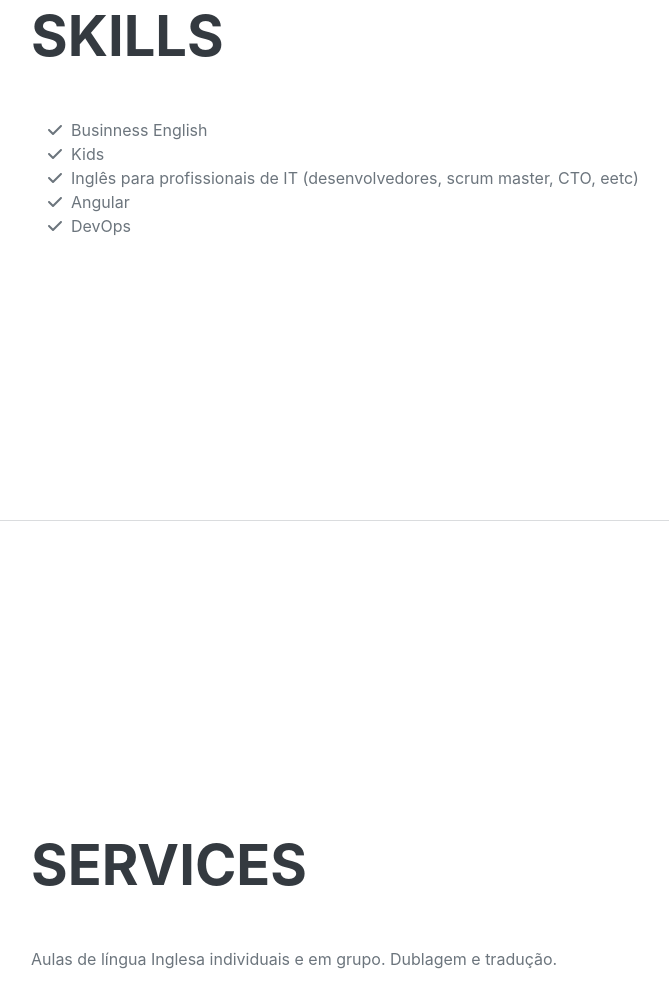
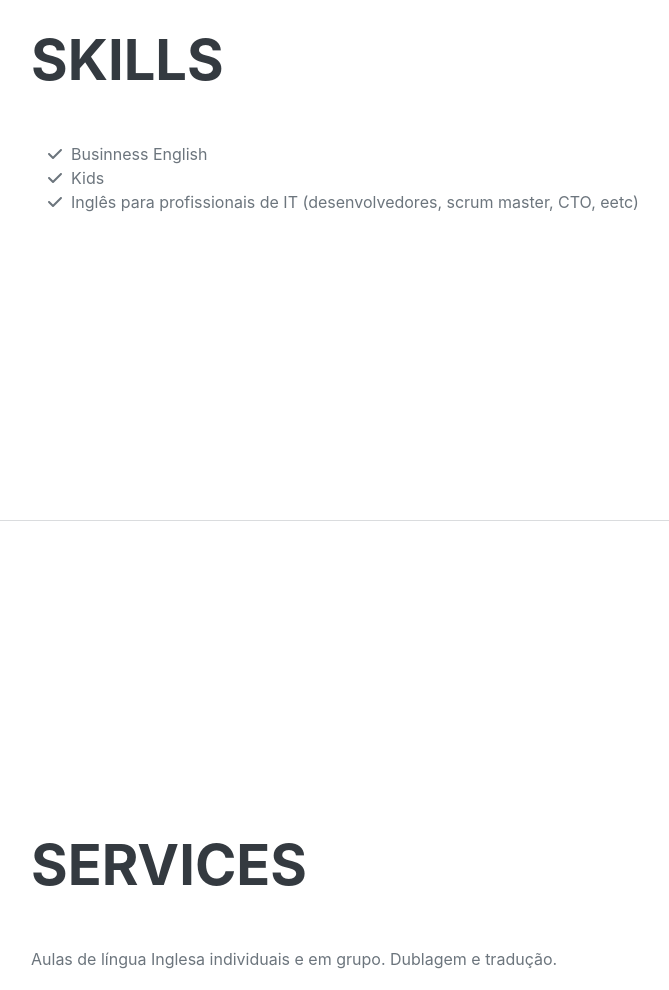
Before and after one commit to teachercristiane/teachercristiane.github.io, a plain HTML site: page index.html in a window 1280 px wide. Shown: the part 1152-2142 px from the top of the page, without its empty margins (289-958 px from the left). Drawn offline with nearby package versions, Linux system fonts and the light colour scheme; a web font is replaced by a local one.

Commit message:
removing skills wrong text

```diff
--- a/index.html
+++ b/index.html
@@ -101,14 +101,6 @@ Sou uma pessoa com ótima capacidade de análise e foco em resultados.
                     <li>
                         <span class="fa-li"><i class="fas fa-check"></i></span>
                         Inglês para profissionais de IT (desenvolvedores, scrum master, CTO, eetc)
-                    </li>
-                    <li>
-                        <span class="fa-li"><i class="fas fa-check"></i></span>
-                        Angular
-                    </li>
-                    <li>
-                        <span class="fa-li"><i class="fas fa-check"></i></span>
-                        DevOps
                     </li>
                 </ul>
             </div>
```
